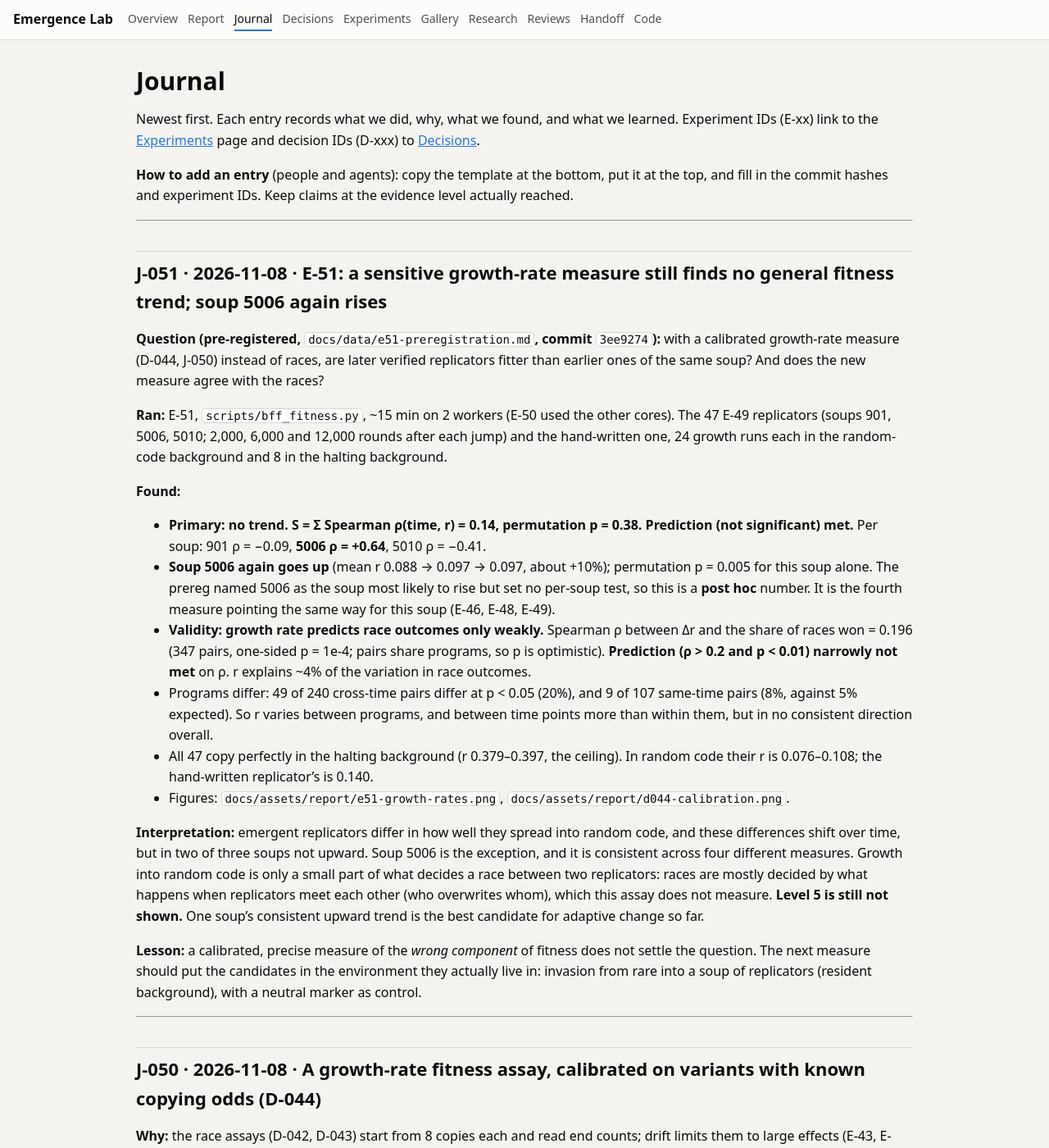
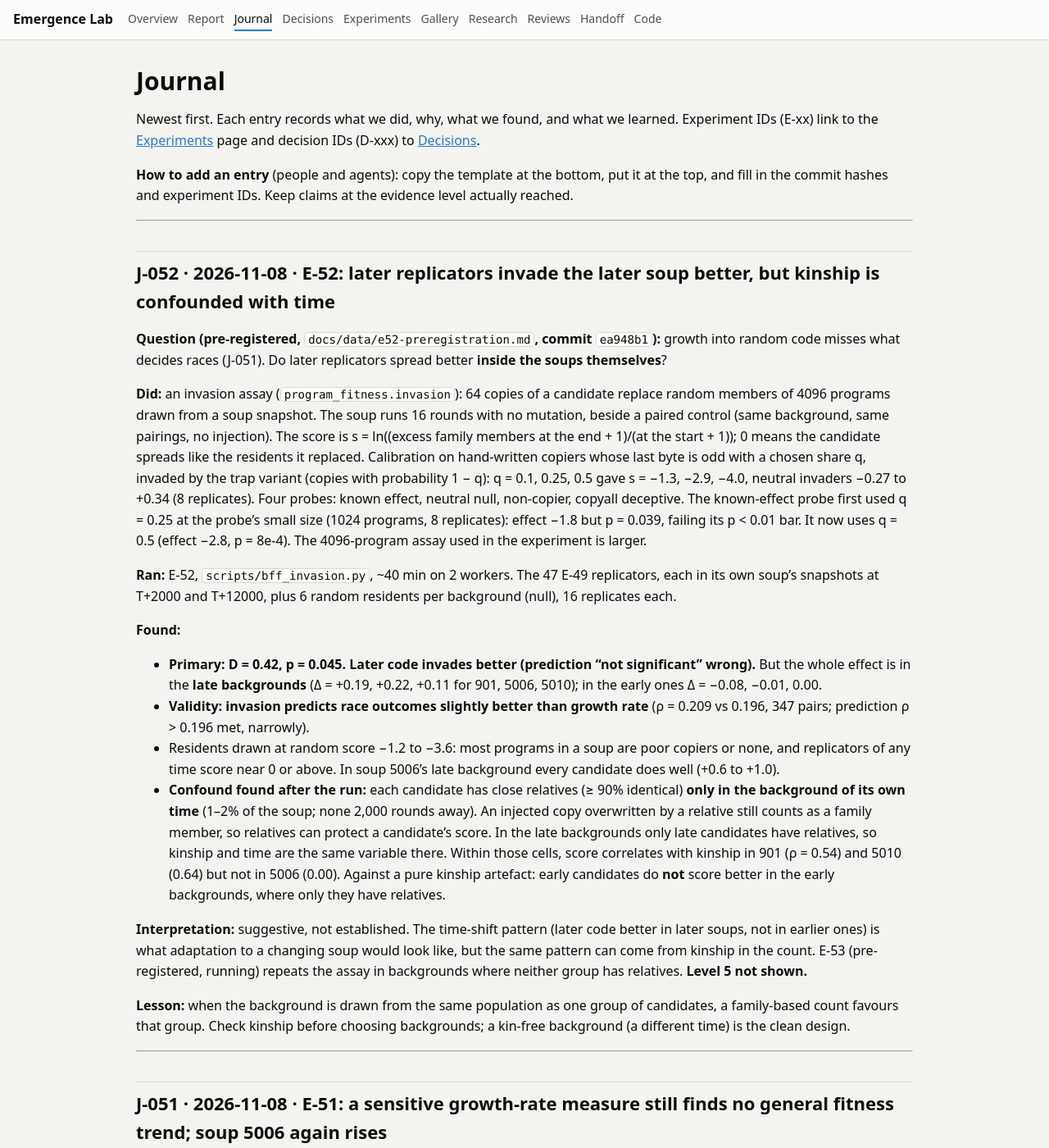
Before and after one commit to Yahyaal/emergence-lab, a Jekyll site: the page built from docs/journal.md, in a window 1280 px wide and 1400 px high. Shown: the whole window at 82% size. Built offline with Jekyll 4.4.1, drawn with Linux system fonts in a browser that asks for light colours.

Commit message:
J-052 (E-52: later code invades later soups better; kinship confound), E-52 row
Co-Authored-By: Claude Opus 5.5 <noreply@anthropic.com>

```diff
--- a/docs/journal.md
+++ b/docs/journal.md
@@ -9,6 +9,26 @@ Newest first. Each entry records what we did, why, what we found, and what we le
 Experiment IDs (E-xx) link to the [Experiments]({{ '/experiments.html' | relative_url }}) page and decision IDs (D-xxx) to [Decisions]({{ '/decisions.html' | relative_url }}).
 
 **How to add an entry** (people and agents): copy the template at the bottom, put it at the top, and fill in the commit hashes and experiment IDs. Keep claims at the evidence level actually reached.
+
+---
+
+## J-052 · 2026-11-08 · E-52: later replicators invade the later soup better, but kinship is confounded with time
+
+**Question (pre-registered, `docs/data/e52-preregistration.md`, commit `ea948b1`):** growth into random code misses what decides races (J-051). Do later replicators spread better **inside the soups themselves**?
+
+**Did:** an invasion assay (`program_fitness.invasion`): 64 copies of a candidate replace random members of 4096 programs drawn from a soup snapshot. The soup runs 16 rounds with no mutation, beside a paired control (same background, same pairings, no injection). The score is s = ln((excess family members at the end + 1)/(at the start + 1)); 0 means the candidate spreads like the residents it replaced. Calibration on hand-written copiers whose last byte is odd with a chosen share q, invaded by the trap variant (copies with probability 1 − q): q = 0.1, 0.25, 0.5 gave s = −1.3, −2.9, −4.0, neutral invaders −0.27 to +0.34 (8 replicates). Four probes: known effect, neutral null, non-copier, copyall deceptive. The known-effect probe first used q = 0.25 at the probe's small size (1024 programs, 8 replicates): effect −1.8 but p = 0.039, failing its p < 0.01 bar. It now uses q = 0.5 (effect −2.8, p = 8e-4). The 4096-program assay used in the experiment is larger.
+
+**Ran:** E-52, `scripts/bff_invasion.py`, ~40 min on 2 workers. The 47 E-49 replicators, each in its own soup's snapshots at T+2000 and T+12000, plus 6 random residents per background (null), 16 replicates each.
+
+**Found:**
+- **Primary: D = 0.42, p = 0.045. Later code invades better (prediction "not significant" wrong).** But the whole effect is in the **late backgrounds** (Δ = +0.19, +0.22, +0.11 for 901, 5006, 5010); in the early ones Δ = −0.08, −0.01, 0.00.
+- **Validity: invasion predicts race outcomes slightly better than growth rate** (ρ = 0.209 vs 0.196, 347 pairs; prediction ρ > 0.196 met, narrowly).
+- Residents drawn at random score −1.2 to −3.6: most programs in a soup are poor copiers or none, and replicators of any time score near 0 or above. In soup 5006's late background every candidate does well (+0.6 to +1.0).
+- **Confound found after the run:** each candidate has close relatives (≥ 90% identical) **only in the background of its own time** (1–2% of the soup; none 2,000 rounds away). An injected copy overwritten by a relative still counts as a family member, so relatives can protect a candidate's score. In the late backgrounds only late candidates have relatives, so kinship and time are the same variable there. Within those cells, score correlates with kinship in 901 (ρ = 0.54) and 5010 (0.64) but not in 5006 (0.00). Against a pure kinship artefact: early candidates do **not** score better in the early backgrounds, where only they have relatives.
+
+**Interpretation:** suggestive, not established. The time-shift pattern (later code better in later soups, not in earlier ones) is what adaptation to a changing soup would look like, but the same pattern can come from kinship in the count. E-53 (pre-registered, running) repeats the assay in backgrounds where neither group has relatives. **Level 5 not shown.**
+
+**Lesson:** when the background is drawn from the same population as one group of candidates, a family-based count favours that group. Check kinship before choosing backgrounds; a kin-free background (a different time) is the clean design.
 
 ---
 
```
Also changed, not shown: docs/experiments.md (+1 -0 lines).
